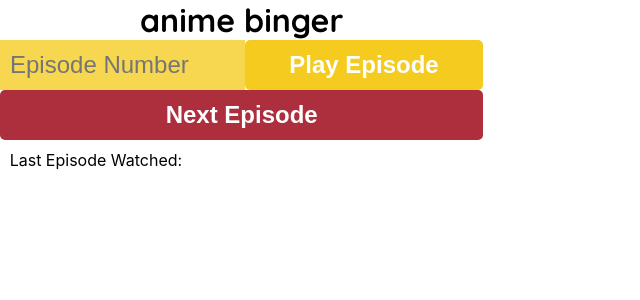
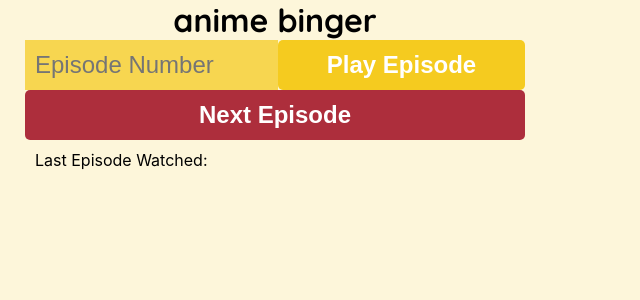
Before and after one commit to NivOzer/Anime-Binger, a React (Create React App) app: page / in a window 1280 px wide. Shown: the top 300 px of the page, without its empty margins (0-640 px from the left). Built offline with nearby package versions, Linux system fonts and the light colour scheme; a web font is replaced by a local one.

Commit message:
Fixed Styling in chrome

```diff
--- a/src/components/AnimeStyles.css
+++ b/src/components/AnimeStyles.css
@@ -4,12 +4,16 @@
 }
 body{
     display: flex;
+    background-color: #fdf6da;
+    width:550px;
+    height:150px;
+    justify-content: center;
 }
 .AnimeHeader > h1{
 font-family: "Quicksand", sans-serif;
 }
 .AnimeContainer{
-    width:100%;
+    width:500px;
     height:100px;
     display:flex;
     flex-direction: column;
```
